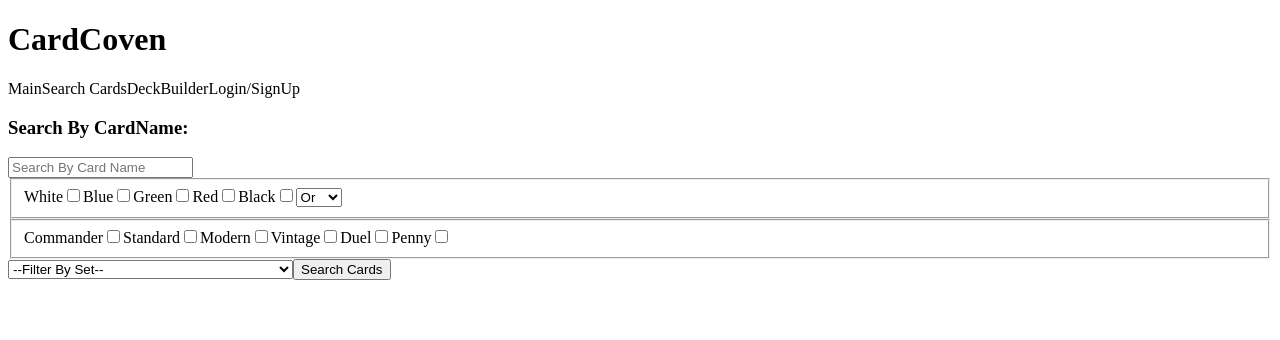
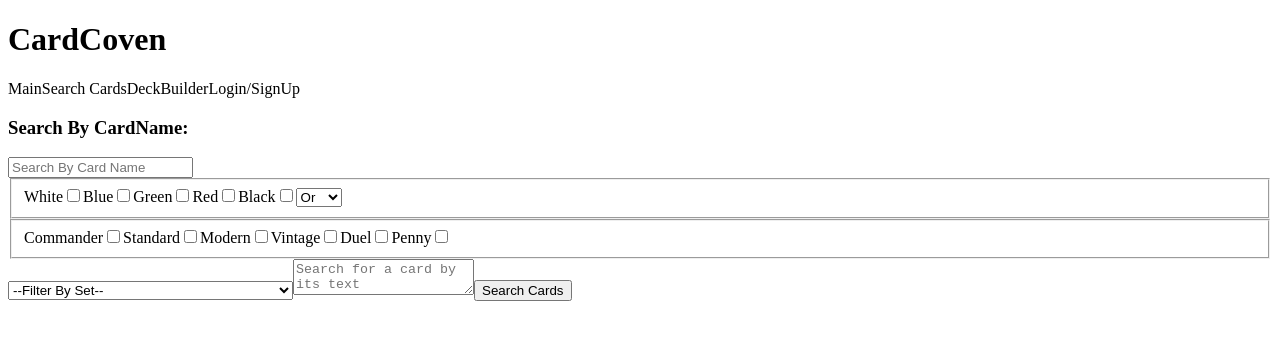
Before and after one commit to cosmolightfoot/card-coven-front-end, a React app: page / in a window 1280 px wide. Shown: the top 340 px of the page. Built offline with nearby package versions, Linux system fonts and the light colour scheme.

Commit message:
added CardText search field component

```diff
--- /dev/null
+++ b/src/components/search-components/CardText.js
@@ -0,0 +1,20 @@
+import React from 'react';
+import PropTypes from 'prop-types';
+
+function CardText({ cardText, handleChange }) {
+  return (
+    <textarea
+      value={cardText}
+      name="cardText"
+      placeholder="Search for a card by its text"
+      onChange={handleChange}
+    />
+  );
+}
+
+CardText.propTypes = {
+  cardText: PropTypes.string.isRequired,
+  handleChange: PropTypes.func.isRequired
+};
+
+export default CardText;
--- a/src/components/search-components/SearchForm.js
+++ b/src/components/search-components/SearchForm.js
@@ -6,6 +6,7 @@ import ErrorBoundary from '../../utilities/ErrorBoundary';
 import GameFormats from './GameFormats';
 import CardSets from './CardSets';
 import setData from '../../../data/setData';
+import CardText from './CardText';
 
 export default class SearchForm extends PureComponent {
   state = {
@@ -23,7 +24,8 @@ export default class SearchForm extends PureComponent {
     penny: false,
     vintage: false,
     availSets: [],
-    selectedSet: ''
+    selectedSet: '',
+    cardText: ''
   }
 
   handleChange = ({ target }) => {
@@ -54,7 +56,8 @@ export default class SearchForm extends PureComponent {
       penny,
       duel,
       availSets,
-      selectedSet
+      selectedSet,
+      cardText
     } = this.state;
     const cardColors = { black, white, red, blue, green };
     const gameFormats = { commander, modern, standard, vintage, penny, duel };
@@ -75,8 +78,13 @@ export default class SearchForm extends PureComponent {
           gameFormats={gameFormats}
           handleCheckboxChange={this.handleCheckboxChange}
         />
+        <CardSets
+          availSets={availSets}
+          selectedSet={selectedSet}
+          handleChange={this.handleChange}
+        />
         <ErrorBoundary>
-          <CardSets availSets={availSets} selectedSet={selectedSet} handleChange={this.handleChange} />
+          <CardText cardText={cardText} handleChange={this.handleChange} />
         </ErrorBoundary>
         <button>Search Cards</button>
       </form>
```
